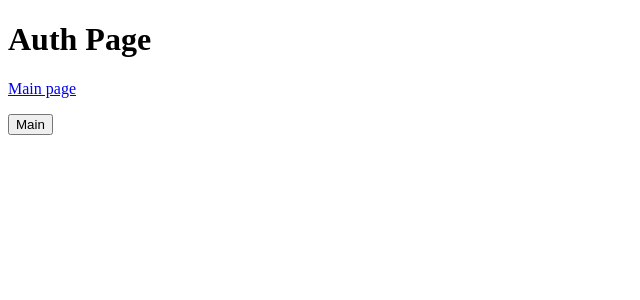
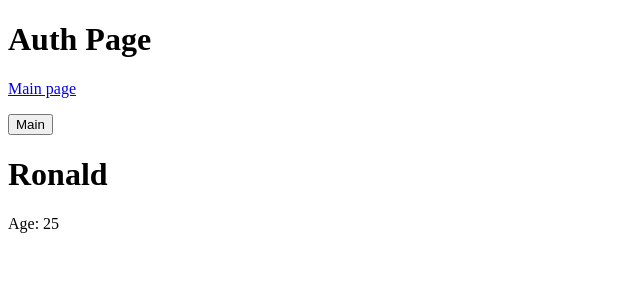
Before and after one commit to Jarkkohei/nextjs_example, a Next.js app: page /auth in a window 1280 px wide. Shown: the top 300 px of the page, without its empty margins (0-640 px from the left). Built offline with nearby package versions, Linux system fonts and the light colour scheme.

Commit message:
Use the User-component in the AuthPage

```diff
--- a/pages/auth/index.js
+++ b/pages/auth/index.js
@@ -1,6 +1,8 @@
 import React from  'react';
 import Link from 'next/link';
-import Router from 'next/router'
+import Router from 'next/router';
+
+import User from '../../components/User';
 
 const authIndexPage = () => (
     <div>
@@ -11,6 +13,7 @@ const authIndexPage = () => (
 
         {/* Navigate using the Router */}
         <p><button onClick={() => Router.push('/')}>Main</button></p>
+        <User name="Ronald" age={25} />
     </div>
 );
 
```
